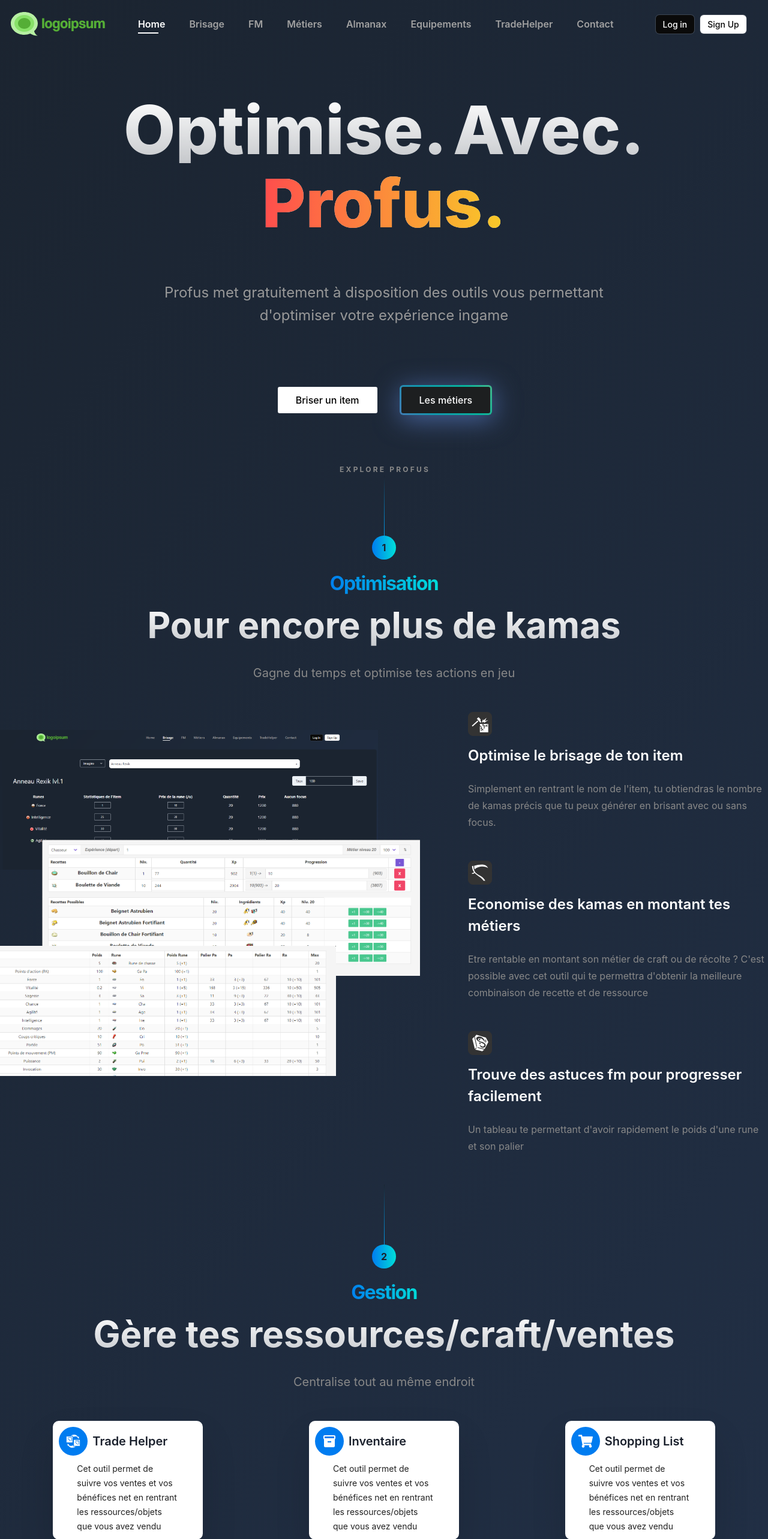
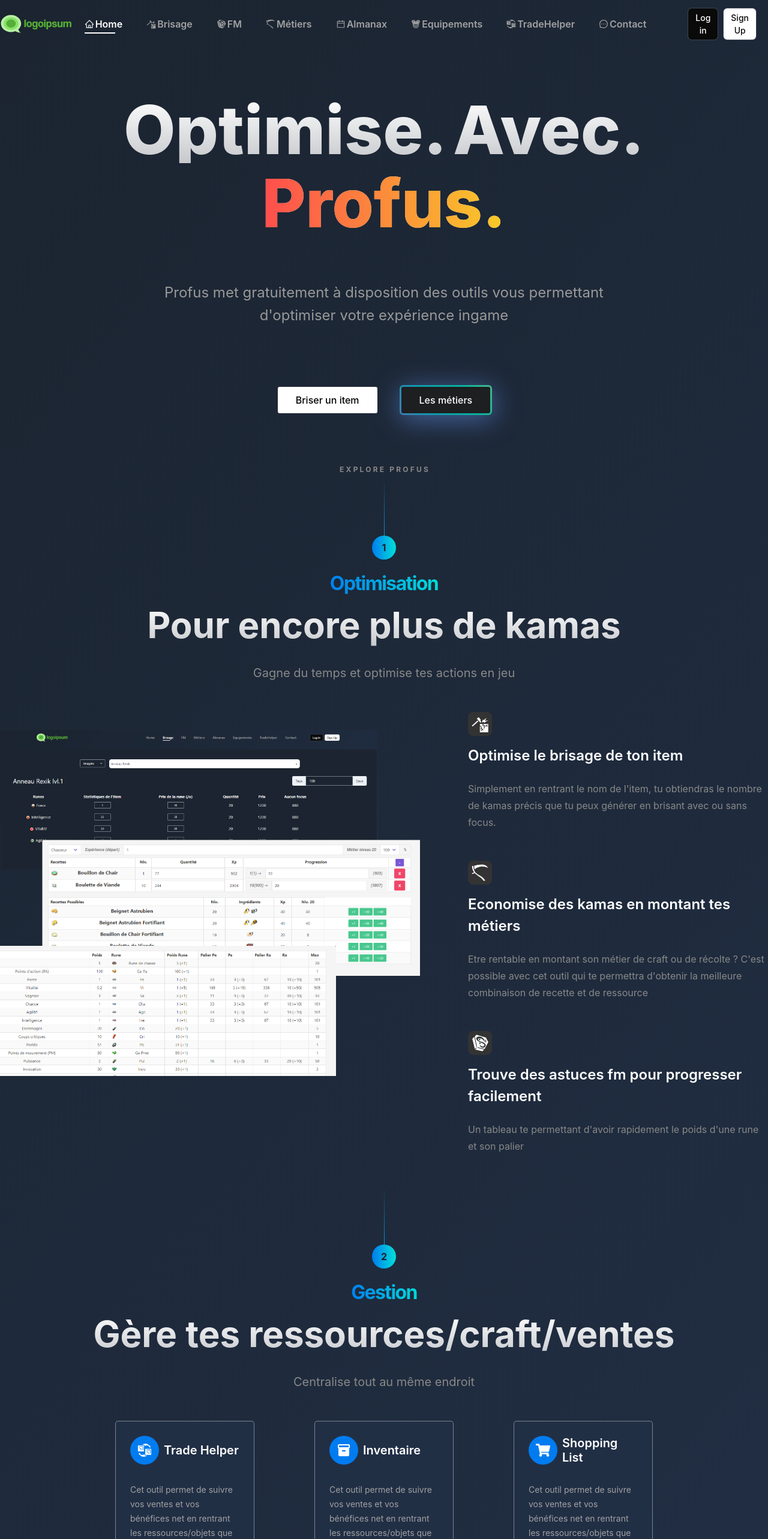
Before and after one commit to no-inspi/profus2.0, a Next.js app: page / in a window 1280 px wide. Shown: the top 2566 px of the page at 60% size. Built offline with nearby package versions, Linux system fonts and the light colour scheme.

Commit message:
Update animation and responsive on home page

```diff
--- a/components/Home/Home.module.css
+++ b/components/Home/Home.module.css
@@ -418,30 +418,76 @@
 }
 
 
+.secondpart__card__flex {
+    display: grid;
+    grid-template-columns: 1fr 1fr 1fr;
+    gap: 100px;
+    width: 70%;
+}
+
+@media screen and (max-width: 1024px) {
+    .secondpart__card__flex {
+        display: grid;
+        grid-template-columns: 1fr 1fr;
+        gap: 100px;
+        width: 80%;
+    }
+
+    .showroom__container {
+        display: flex;
+        flex-direction: column;
+        justify-content: center;
+        align-items: center;
+        margin-top: 50px;
+        margin-bottom: 50px;
+        gap: 10px;
+    }
+}
+
+@media screen and (max-width: 768px) {
+    .showroom__container {
+        display: flex;
+        flex-direction: column;
+        justify-content: center;
+        align-items: center;
+        margin-top: 50px;
+        margin-bottom: 50px;
+        gap: 80px;
+    }
+}
+
+@media screen and (max-width: 667px) {
+    .secondpart__card__flex {
+        display: grid;
+        grid-template-columns: 1fr;
+        gap: 100px;
+        width: 80%;
+    }
+}
+
 .secondpart__card__container {
+    margin-top: 50px;
+    margin-bottom: 100px;
+    width: 100%;
     display: flex;
     flex-direction: row;
-    justify-content: space-around;
+    justify-content: center;
     align-items: center;
-    width: 100%;
-    margin-top: 50px;
-    margin-bottom: 100px;
 }
 
 .secondpart__card {
-    background-color: white;
-    border-radius: 10px;
-    padding: 10px;
-    /*height: 150px;*/
-    width: 250px;
+    background-color: rgba(33,47,69,1);
+    border-radius: 5px;
+    padding: 24px;
     transition: all 0.3s ease;
     cursor: pointer;
-    box-shadow: 0 30px 60px rgba(0,0,0,.12);
     display: flex;
     flex-direction: column;
     justify-content: center;
     align-items: center;
-    gap: 10px;
+    gap: 30px;
+    color: white;
+    border: 1px solid rgba(255, 255, 255, 0.4);
 }
 
 .secondpart__card:hover {
@@ -470,11 +516,11 @@
     justify-content: center;
     align-items: center;
     width: 100%;
-    padding: 0px 30px;
+    /* padding: 0px 30px; */
     font-size: 0.875rem;
     line-height: 1.5rem;
     font-weight: 400;
-    color: rgb(33, 33, 33);
+    color: hsl(0, 0%, 63%);
 }
 
 .secondpart__card__icon {
--- a/components/Home/Home.tsx
+++ b/components/Home/Home.tsx
@@ -11,8 +11,8 @@ import home_metier from '../img/metiers.png'
 import home_rune from '../img/page_rune.png'
 
 import { GiHammerBreak, GiScythe, GiRuneStone, GiTrade } from 'react-icons/gi'
-import {MdInventory} from 'react-icons/md'
-import {FaShoppingCart} from 'react-icons/fa'
+import { MdInventory } from 'react-icons/md'
+import { FaShoppingCart } from 'react-icons/fa'
 
 export default function Home() {
     return (
@@ -219,7 +219,9 @@ export default function Home() {
                     </div>
                 </div>
             </motion.div>
-            <div className={styles.step__container}>
+            <motion.div
+                initial={{ x: 10, opacity: 0 }} whileInView={{ x: 0, opacity: 1 }} transition={{ duration: 0.5, delay: 0.5 }}
+                className={styles.step__container}>
                 <span className={styles.step__lines}></span>
                 <div className={styles.step__number__container}>
                     <span className={styles.step__number}>2</span>
@@ -235,9 +237,16 @@ export default function Home() {
                         <span className={styles.step__p__text}>Centralise tout au même endroit</span>
                     </p>
                 </div>
-            </div>
-            <motion.div className={styles.secondpart__card__container}>
-                <div className={styles.secondpart__card}>
+            </motion.div>
+            <motion.div
+                // initial={{ y: 10, opacity: 0 }} whileInView={{ y: 0, opacity: 1 }} transition={{ duration: 0.5, delay: 0.5 }}
+                className={styles.secondpart__card__container}>
+                <div className={styles.secondpart__card__flex}>
+                    <motion.div
+                        initial={{ x: 10, opacity: 0 }} whileInView={{ x: 0, opacity: 1 }}
+                        transition={{opacity: { duration: 0.5, delay: 0.8 }, x: { duration: 0.5, delay: 0.8 }, scale: { duration: 0.1, delay: 0 }}}
+                        whileHover={{ scale: 1.1 }}
+                        className={styles.secondpart__card}>
                         <div className={styles.secondpart__card__titleicon}>
                             <span className={styles.secondpart__card__icon}><GiTrade size='1.5em' /></span>
                             <span className={styles.secondpart__card__title}>Trade Helper</span>
@@ -245,8 +254,12 @@ export default function Home() {
                         <div className={styles.secondpart__card__text}>
                             Cet outil permet de suivre vos ventes et vos bénéfices net en rentrant les ressources/objets que vous avez vendu
                         </div>
-                </div>
-                <div className={styles.secondpart__card}>
+                    </motion.div>
+                    <motion.div
+                        initial={{ x: 10, opacity: 0 }} whileInView={{ x: 0, opacity: 1 }}
+                        transition={{opacity: { duration: 0.5, delay: 0.8 }, x: { duration: 0.5, delay: 0.8 }, scale: { duration: 0.1, delay: 0 }}}
+                        whileHover={{ scale: 1.1 }}
+                        className={styles.secondpart__card}>
                         <div className={styles.secondpart__card__titleicon}>
                             <span className={styles.secondpart__card__icon}><MdInventory size='1.5em' /></span>
                             <span className={styles.secondpart__card__title}>Inventaire</span>
@@ -254,8 +267,12 @@ export default function Home() {
                         <div className={styles.secondpart__card__text}>
                             Cet outil permet de suivre vos ventes et vos bénéfices net en rentrant les ressources/objets que vous avez vendu
                         </div>
-                </div>
-                <div className={styles.secondpart__card}>
+                    </motion.div>
+                    <motion.div
+                        initial={{ x: 10, opacity: 0 }} whileInView={{ x: 0, opacity: 1 }}
+                        transition={{opacity: { duration: 0.5, delay: 0.8 }, x: { duration: 0.5, delay: 0.8 }, scale: { duration: 0.1, delay: 0 }}}
+                        whileHover={{ scale: 1.1 }}
+                        className={styles.secondpart__card}>
                         <div className={styles.secondpart__card__titleicon}>
                             <span className={styles.secondpart__card__icon}><FaShoppingCart size='1.5em' /></span>
                             <span className={styles.secondpart__card__title}>Shopping List</span>
@@ -263,6 +280,33 @@ export default function Home() {
                         <div className={styles.secondpart__card__text}>
                             Cet outil permet de suivre vos ventes et vos bénéfices net en rentrant les ressources/objets que vous avez vendu
                         </div>
+                    </motion.div>
+                    <motion.div
+                        initial={{ x: 10, opacity: 0 }} whileInView={{ x: 0, opacity: 1 }}
+                        transition={{opacity: { duration: 0.5, delay: 0.8 }, x: { duration: 0.5, delay: 0.8 }, scale: { duration: 0.1, delay: 0 }}}
+                        whileHover={{ scale: 1.1 }}
+                        className={styles.secondpart__card}>
+                        <div className={styles.secondpart__card__titleicon}>
+                            <span className={styles.secondpart__card__icon}><FaShoppingCart size='1.5em' /></span>
+                            <span className={styles.secondpart__card__title}>Shopping List</span>
+                        </div>
+                        <div className={styles.secondpart__card__text}>
+                            Cet outil permet de suivre vos ventes et vos bénéfices net en rentrant les ressources/objets que vous avez vendu
+                        </div>
+                    </motion.div>
+                    <motion.div
+                        initial={{ x: 10, opacity: 0 }} whileInView={{ x: 0, opacity: 1 }}
+                        transition={{opacity: { duration: 0.5, delay: 0.8 }, x: { duration: 0.5, delay: 0.8 }, scale: { duration: 0.1, delay: 0 }}}
+                        whileHover={{ scale: 1.1 }}
+                        className={styles.secondpart__card}>
+                        <div className={styles.secondpart__card__titleicon}>
+                            <span className={styles.secondpart__card__icon}><FaShoppingCart size='1.5em' /></span>
+                            <span className={styles.secondpart__card__title}>Shopping List</span>
+                        </div>
+                        <div className={styles.secondpart__card__text}>
+                            Cet outil permet de suivre vos ventes et vos bénéfices net en rentrant les ressources/objets que vous avez vendu
+                        </div>
+                    </motion.div>
                 </div>
             </motion.div>
 
--- a/components/Navigation/Navigation.module.css
+++ b/components/Navigation/Navigation.module.css
@@ -38,7 +38,7 @@
     font-size: 1rem;
     font-weight: 600;
     color: #a1a1a1;
-    transition: 0.3s ease-in-out;
+    transition: all 0.3s ease-in-out;
     cursor: pointer;
 }
 
@@ -49,7 +49,7 @@
 .navbar li a:hover::after,
 .navbar li a.active::after {
     content: "";
-    width: 40%;
+    width: 50%;
     height: 2px;
     background: white;
     position: absolute;
@@ -111,6 +111,13 @@
     gap: 10px;
 }
 
+.link__flex {
+    display: flex;
+    flex-direction: row;
+    align-items: center;
+    gap: 2px;
+}
+
 @media screen and (max-width: 1200px) {
     .navbar li a {
         font-size: 0.875rem;
@@ -123,7 +130,7 @@
     }
 }
 
-@media screen and (max-width: 768px) {
+@media screen and (max-width: 960px) {
     .navbar {
         display: flex;
         flex-direction: column;
@@ -131,8 +138,8 @@
         justify-content: flex-start;
         position: fixed;
         top: 80px;
-        right: -300px;
-        width: 300px;
+        right: -60%;
+        width: 60%;
         height: 100vh;
         background: #2a3239;
         box-shadow: 0 40px 60px rgba(0, 0, 0, 0.1);
--- a/components/Navigation/navigation.tsx
+++ b/components/Navigation/navigation.tsx
@@ -39,47 +39,57 @@ import React, { useState, useEffect, useRef } from 'react'
 
 import { FontAwesomeIcon } from '@fortawesome/react-fontawesome'
 import { faCoffee, faBars, faXmark } from '@fortawesome/free-solid-svg-icons'
-import { AiOutlineUser } from 'react-icons/ai'
+import { AiOutlineUser, AiOutlineHome, AiOutlineCalendar, AiOutlineMessage } from 'react-icons/ai'
 import { IoExitOutline } from 'react-icons/io5'
 import { MdOutlineAccountCircle } from 'react-icons/md'
 import { GiSettingsKnobs, GiExitDoor } from 'react-icons/gi'
+import { GiHammerBreak, GiScythe, GiRuneStone, GiTrade, GiAbdominalArmor } from 'react-icons/gi'
+import {GrContactInfo} from 'react-icons/gr'
 
 import { useRouter } from 'next/router'
 import Cookies from 'js-cookie';
-import {motion} from 'framer-motion'
+import { motion } from 'framer-motion'
 
 const MENUCONST = [
   {
     "link": "/",
-    "name": "Home"
+    "name": "Home",
+    "icon": <AiOutlineHome />
   },
   {
     "link": "/outils/brisage",
-    "name": "Brisage"
+    "name": "Brisage",
+    "icon": <GiHammerBreak />
   },
   {
     "link": "/outils/fm",
-    "name": "FM"
+    "name": "FM",
+    "icon": <GiRuneStone />
   },
   {
     "link": "/outils/metiers",
-    "name": "Métiers"
+    "name": "Métiers",
+    "icon": <GiScythe />
   },
   {
     "link": "/outils/almanax",
-    "name": "Almanax"
+    "name": "Almanax",
+    "icon": <AiOutlineCalendar />
   },
   {
     "link": "/outils/equip",
-    "name": "Equipements"
+    "name": "Equipements",
+    "icon": <GiAbdominalArmor />
   },
   {
     "link": "/outils/tradehelper",
-    "name": "TradeHelper"
+    "name": "TradeHelper",
+    "icon": <GiTrade />
   },
   {
     "link": "/about",
-    "name": "Contact"
+    "name": "Contact",
+    "icon": <AiOutlineMessage />
   },
 ]
 
@@ -180,7 +190,17 @@ export default function Navigation() {
         <motion.div initial={{ y: 10, opacity: 0 }} animate={{ y: 0, opacity: 1 }} transition={{ duration: 0.5, delay: 0 }}>
           <ul className={clickedMenu ? `${styles.navbar} ${styles.active}` : styles.navbar}>
             {MENUCONST.map((menu, index) => (
-              <li key={menu.name} ><a className={activeMenu[index] ? styles.active : ""} href={menu.link}>{menu.name}</a></li>
+              <li key={menu.name} ><a className={activeMenu[index] ? styles.active : ""} href={menu.link}>
+                <div className={styles.link__flex}>
+                  <div>
+                    {menu.icon}
+                  </div>
+                  <div>
+                    {menu.name}
+                  </div>
+                </div>
+              </a>
+              </li>
             ))}
             <li>
               <div className={stylesButton.loginContainer}>
@@ -266,7 +286,7 @@ export default function Navigation() {
               </FormControl>
               <FormControl isRequired>
                 <FormLabel>Confirm your password</FormLabel>
-                <Input type='password' {...registerSignup("verifpasswordsignup", { required: true })}/>
+                <Input type='password' {...registerSignup("verifpasswordsignup", { required: true })} />
               </FormControl>
             </ModalBody>
 
```
Lines whose indentation alone changed are shown as unchanged.
